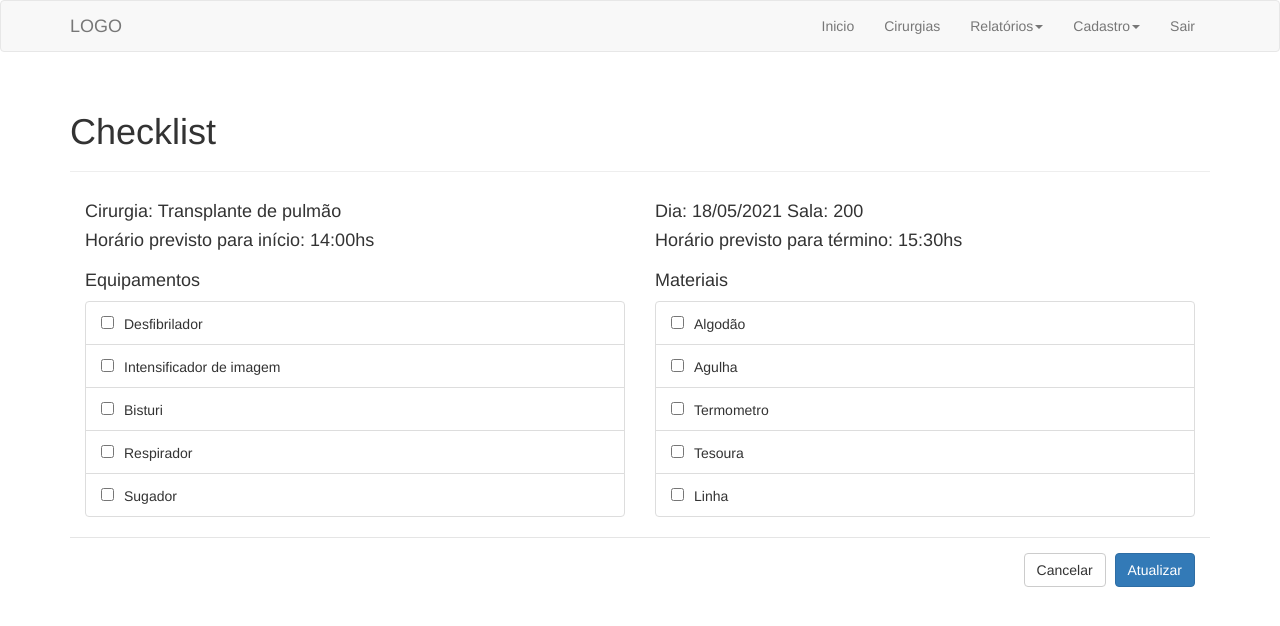
After one commit to PauloBackes/mse, a Spring app: template src/main/resources/templates/checklist.html in a window 1280 px wide. The commit adds this page. Shown: the top 626 px of the page. Run offline with Thymeleaf, Linux system fonts and the light colour scheme; the template is opened without the code that fills it, so the values that code supplies are empty; some libraries are stand-ins or nearby versions.

Commit message:
tela de checklist

```diff
--- /dev/null
+++ b/src/main/resources/templates/checklist.html
@@ -0,0 +1,70 @@
+<!DOCTYPE html>
+<html lang="pt-br" xmlns:th="http://www.w3.org/1999/xhtml">
+<!-- Header -->
+        <head th:insert="fragments/generico.html :: cabecalho">
+
+    <body>
+<!-- Navegação -->
+        <nav th:replace="fragments/generico.html :: menu"></nav>
+
+        <div class="container">
+
+            <div class="page-header">
+                <h1>Checklist</h1>
+            </div>
+
+            <div class="col-md-6">
+                <h4>Cirurgia: Transplante de pulmão</h4>
+                <h4>Horário previsto para início: 14:00hs</h4>
+            </div>
+            <div class="col-md-6">
+                <h4>Dia: 18/05/2021         Sala: 200</h4>
+                <h4>Horário previsto para término: 15:30hs</h4>
+            </div>
+            <div class="container-fluid">
+                <div class="row">
+                    <div class="col-md-6">
+                        <h4>Equipamentos</h4>
+                        <ul class="list-group">
+                            <li class="list-group-item">
+                                <input type="checkbox" style="margin-right: 10px">Desfibrilador</li>
+                            <li class="list-group-item">
+                                <input type="checkbox" style="margin-right: 10px">Intensificador de imagem</li>
+                            <li class="list-group-item">
+                                <input type="checkbox" style="margin-right: 10px">Bisturi</li>
+                            <li class="list-group-item">
+                                <input type="checkbox" style="margin-right: 10px">Respirador</li>
+                            <li class="list-group-item">
+                                <input type="checkbox" style="margin-right: 10px">Sugador</li>
+                        </ul>
+                    </div>
+                    <div class="col-md-6">
+                        <h4>Materiais</h4>
+                        <ul class="list-group">
+                            <li class="list-group-item">
+                                <input type="checkbox" style="margin-right: 10px">Algodão</li>
+                            <li class="list-group-item">
+                                <input type="checkbox" style="margin-right: 10px">Agulha</li>
+                            <li class="list-group-item">
+                                <input type="checkbox" style="margin-right: 10px">Termometro</li>
+                            <li class="list-group-item">
+                                <input type="checkbox" style="margin-right: 10px">Tesoura</li>
+                            <li class="list-group-item">
+                                <input type="checkbox" style="margin-right: 10px">Linha</li>
+                        </ul>
+                    </div>
+                </div>
+            </div>
+
+                <div class="modal-footer">
+                    <button type="button" class="btn btn-default" data-dismiss="modal">
+                        Cancelar
+                    </button>
+                    <button type="button" class="btn btn-primary">
+                        Atualizar
+                    </button>
+                </div>
+        </div>
+        <footer th:replace="fragments/generico.html :: rodape"></footer>
+    </body>
+</html>
```
Also changed, not shown: src/main/java/com/unisinos/mse/controller/EdicaoController.java (added, +25 -0 lines), src/main/resources/templates/cirurgias.html (+4 -3 lines).
